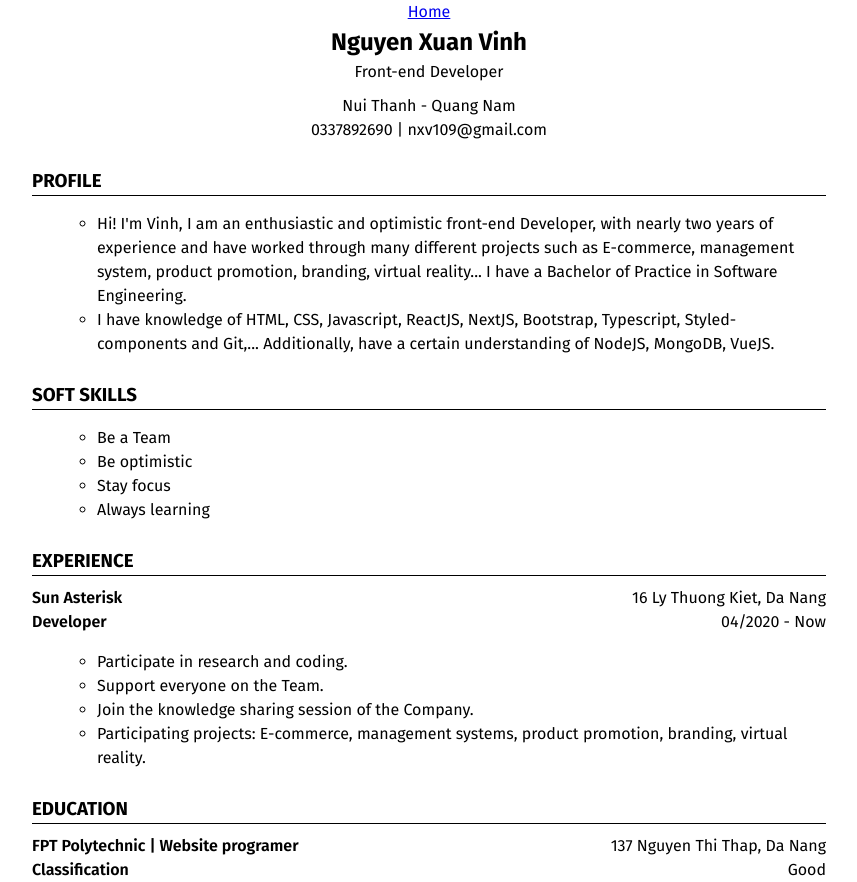
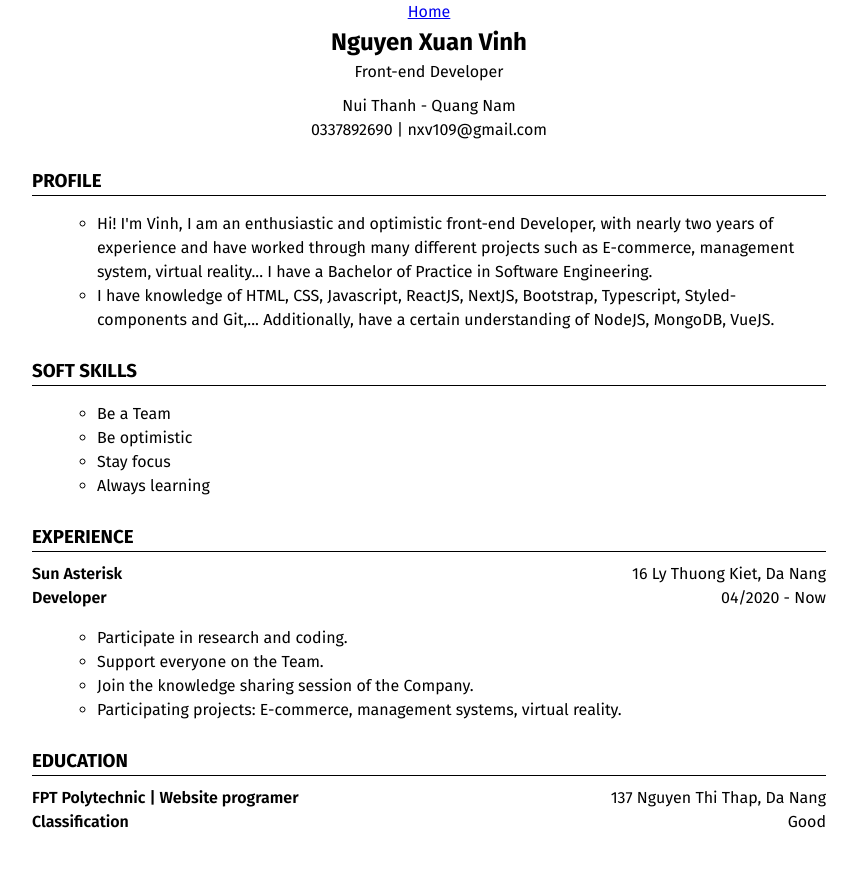
Before and after one commit to nxv109/my-blog-frontend, a Next.js app: page /my-cv in a window 1280 px wide. Shown: the whole page, without its empty margins (211-1068 px from the left). After the commit the page ends 834 px from the top, so only its background shows below. Built offline with nearby package versions, Linux system fonts and the light colour scheme; no server answers.

Commit message:
update: update my profile

```diff
--- a/pages/about-me.tsx
+++ b/pages/about-me.tsx
@@ -45,8 +45,7 @@ function AboutMe() {
                     I am an enthusiastic and optimistic
                     front-end Developer, with nearly two years of experience and
                     have worked through many different projects such as
-                    E-commerce, management system, product promotion,
-                    branding,...I have a Bachelor of Practice in Software
+                    E-commerce, management system, virtual reality,...I have a Bachelor of Practice in Software
                     Engineering.
                   </p>
                   <p>
--- a/pages/my-cv.tsx
+++ b/pages/my-cv.tsx
@@ -42,7 +42,7 @@ function Cv() {
             Hi! I'm Vinh, I am an enthusiastic and optimistic front-end
             Developer, with nearly two years of experience and have worked
             through many different projects such as E-commerce, management
-            system, product promotion, branding, virtual reality... I have a Bachelor of Practice
+            system, virtual reality... I have a Bachelor of Practice
             in Software Engineering.
           </li>
           <li>
@@ -82,7 +82,7 @@ function Cv() {
             <li>Support everyone on the Team.</li>
             <li>Join the knowledge sharing session of the Company.</li>
             <li>Participating projects: E-commerce, management
-              systems, product promotion, branding, virtual reality.</li>
+              systems, virtual reality.</li>
           </ul>
         </S.Experience>
       </S.Section>
```
